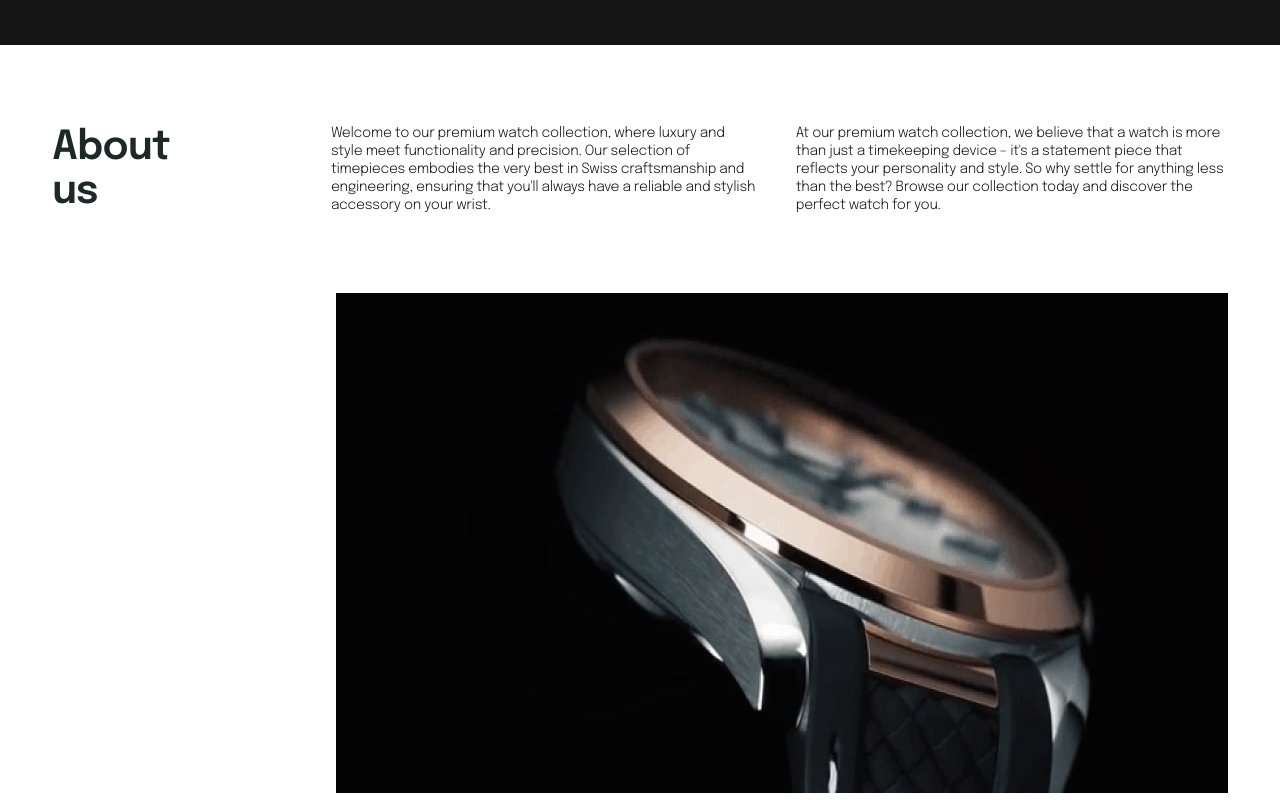
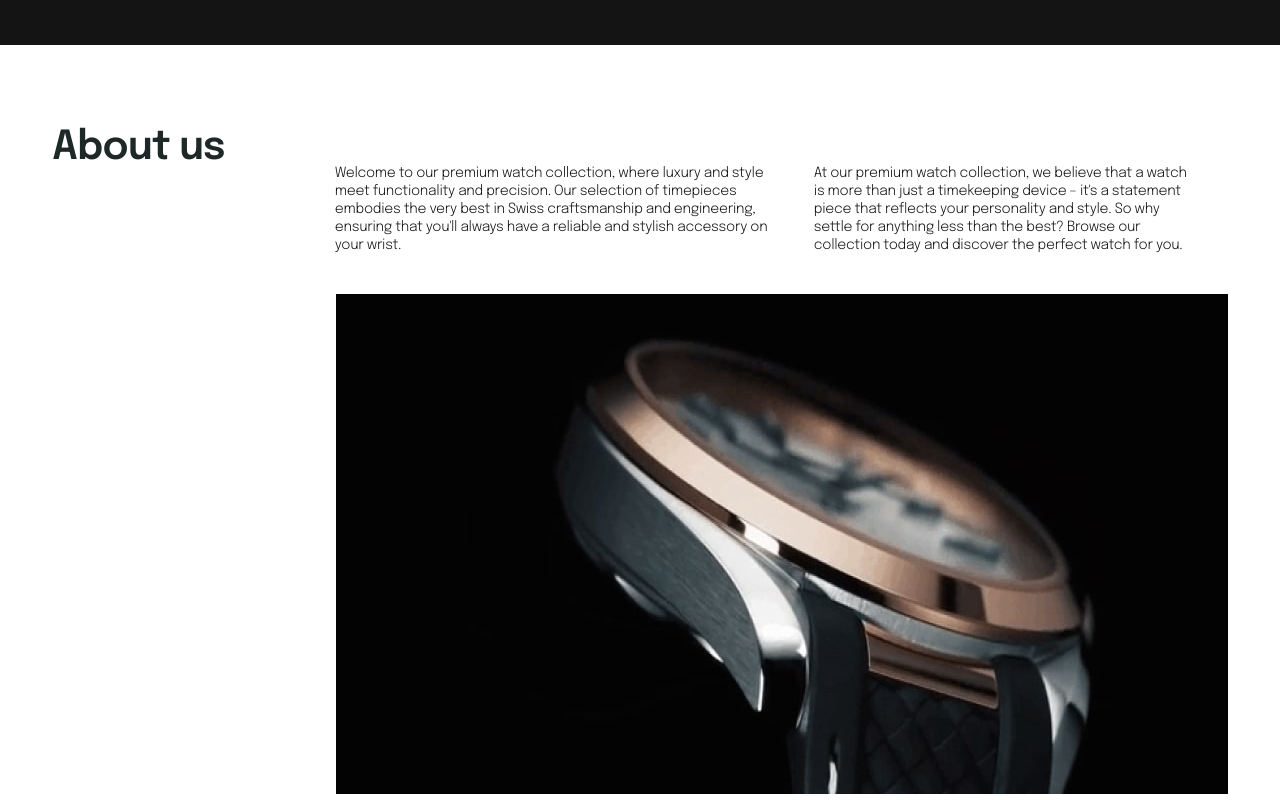
Before and after one commit to Arag0rn/The-Watch-Spot, a website built with Vite: page src/index.html in a window 1280 px wide. Shown: the part 780-1580 px from the top of the page. Built offline with nearby package versions, Linux system fonts and the light colour scheme.

Commit message:
fixed aboutus

```diff
--- a/src/css/aboutus.css
+++ b/src/css/aboutus.css
@@ -10,18 +10,19 @@
         font-size: 32px;
         line-height: 1.25;
         letter-spacing: -0.02em;
-        margin-bottom: 40px;
         color: #1E2827;
     }
 
     .about-discription {
+        margin-top: 40px;
+        margin-bottom: 40px;
         display: flex;
         gap: 20px;
         flex-direction: column;
     }
 
 
-    .about-text {
+    .about-text, .about-text2{
         font-family:'Epilogue';
         font-style: normal;
         font-weight: 300;
@@ -39,7 +40,6 @@ flex-direction: column;
     .animated-gif {
         width: 100%;
         height: 365px;
-margin-top: 40px;
         background: url(/img/about-gif.jpg);
     }
 
@@ -96,7 +96,9 @@ line-height: 1.1;
     .about-text {
         max-width: 220px;
     }
-
+    .about-text2 {
+        max-width: 250px;
+    }
     .animated-gif {
         width: 704px;
         height: 465px;
@@ -143,11 +145,16 @@ background: url(/img/about-tab-gif.jpg);
 
 .about-discription {
     gap: 40px;
+    margin-bottom: 40px;
 }
 
 
 .about-text {
     max-width: 439px;
+
+}
+.about-text2{
+    max-width:380px ;
 }
 
 .animated-gif {
--- a/src/css/hero.css
+++ b/src/css/hero.css
@@ -98,7 +98,6 @@
 @media screen and (max-width:767px){
 .section-img-block {
     margin-top: 40px;
-    height: 410px;
 
 }
 }
--- a/src/partials/aboutus.html
+++ b/src/partials/aboutus.html
@@ -5,12 +5,12 @@
 
           <div class="about-discription">
           <p class="about-text">Welcome to our premium watch collection, where luxury and style meet functionality and precision. Our selection of timepieces embodies the very best in Swiss craftsmanship and engineering, ensuring that you'll always have a reliable and stylish accessory on your wrist.</p>
-          <p class="about-text">At our premium watch collection, we believe that a watch is more than just a timekeeping device – it's a statement piece that reflects your personality and style. So why settle for anything less than the best? Browse our collection today and discover the perfect watch for you.</p>
+          <p class="about-text2">At our premium watch collection, we believe that a watch is more than just a timekeeping device – it's a statement piece that reflects your personality and style. So why settle for anything less than the best? Browse our collection today and discover the perfect watch for you.</p>
         </div>
       </div>
       <div class="gif-container">
       <div class="animated-gif">
-    <button class="gif-button"></button>
+    <div class="gif-button"></div>
   </div>
   </div>
 </div>
```
Lines whose indentation alone changed are shown as unchanged.
